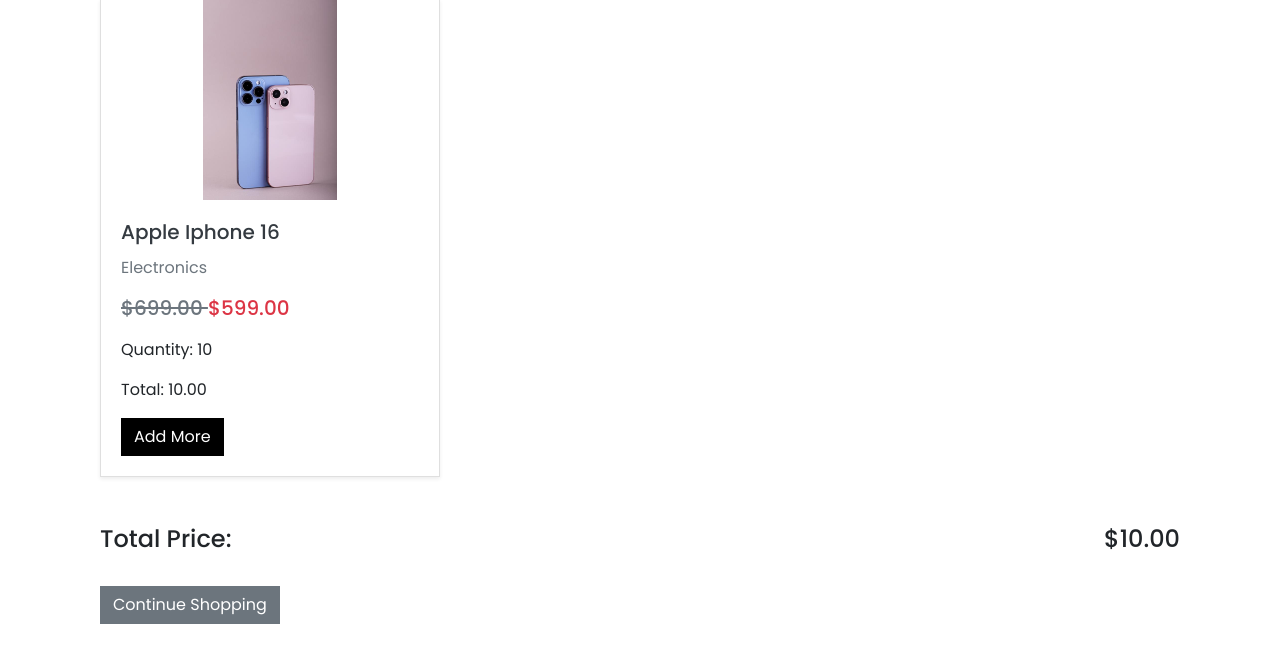
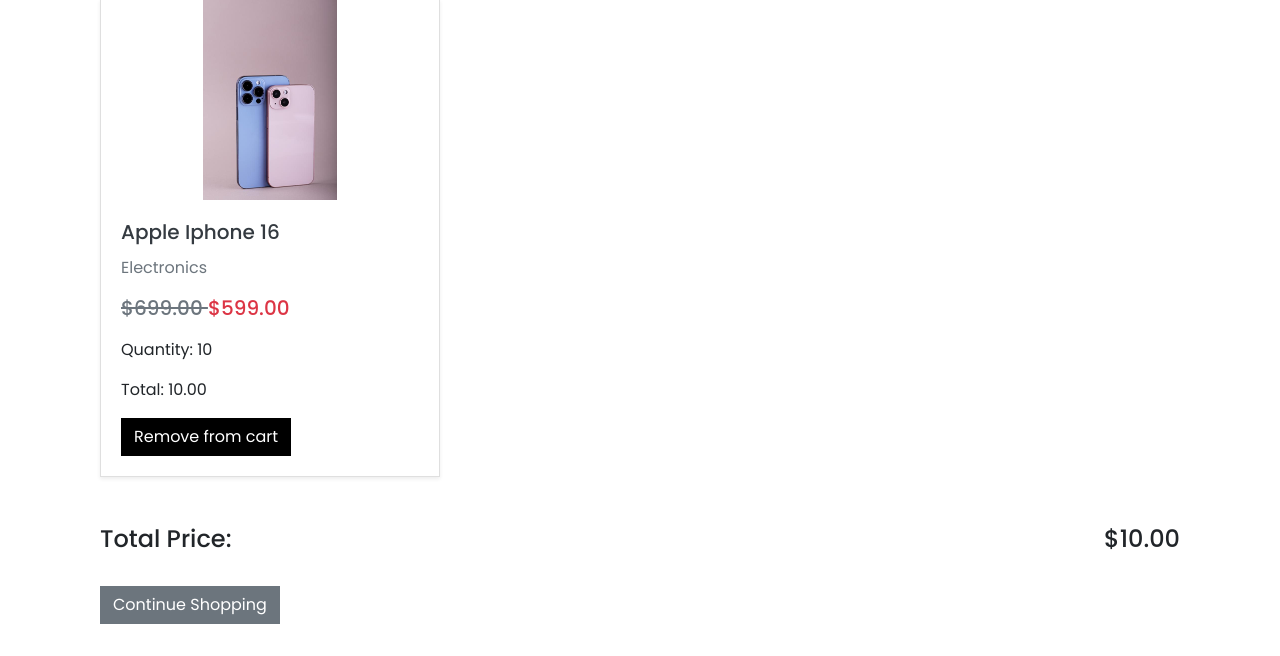
Before and after one commit to mijwad7/ecommerce_project, a Django app: page /cart/ in a window 1280 px wide. Shown: the part 144-800 px from the top of the page. Run offline with Django 5.2, Linux system fonts and the light colour scheme; a user stored in the database is signed in; data comes from the database, SQL or seed files in the repository; tables that the repository leaves empty hold one stand-in row (values such as "Sample post"); some libraries are stand-ins or nearby versions.

Commit message:
implemented remove from cart

```diff
--- a/ecommerce_app/templates/app/cart.html
+++ b/ecommerce_app/templates/app/cart.html
@@ -34,7 +34,7 @@
             <div class="mt-auto">
               <p>Quantity: {{ item.quantity }}</p>
               <p>Total: {{ item.total_price }}</p>
-              <a href="#" class="btn btn-black">Add More</a>
+              <a href="{% url 'app:remove_from_cart' item.id %}" class="btn btn-black">Remove from cart</a>
             </div>
           </div>
         </div>
--- a/ecommerce_app/urls.py
+++ b/ecommerce_app/urls.py
@@ -14,5 +14,6 @@
     path('products/<int:product_id>/', views.product_detail, name='product_detail'),
     path('get-variant-details/<int:variant_id>/', views.get_variant_details, name='get_variant_details'),
     path('add-to-cart/<int:product_id>/', views.add_to_cart, name='add_to_cart'),
-    path('cart/', views.view_cart, name='view_cart')
+    path('cart/', views.view_cart, name='view_cart'),
+    path('remove-from-cart/<int:cartproduct_id>/', views.remove_from_cart, name='remove_from_cart'),
 ]
--- a/ecommerce_app/views.py
+++ b/ecommerce_app/views.py
@@ -251,3 +251,10 @@
             "total_price": total_price,
         },
     )
+
+
+def remove_from_cart(request, cartproduct_id):
+    cart_product = get_object_or_404(CartProduct, id=cartproduct_id)
+    cart_product.delete()
+    messages.success(request, f"{cart_product.product.name} has been removed from your cart.")
+    return redirect("app:view_cart")
```
